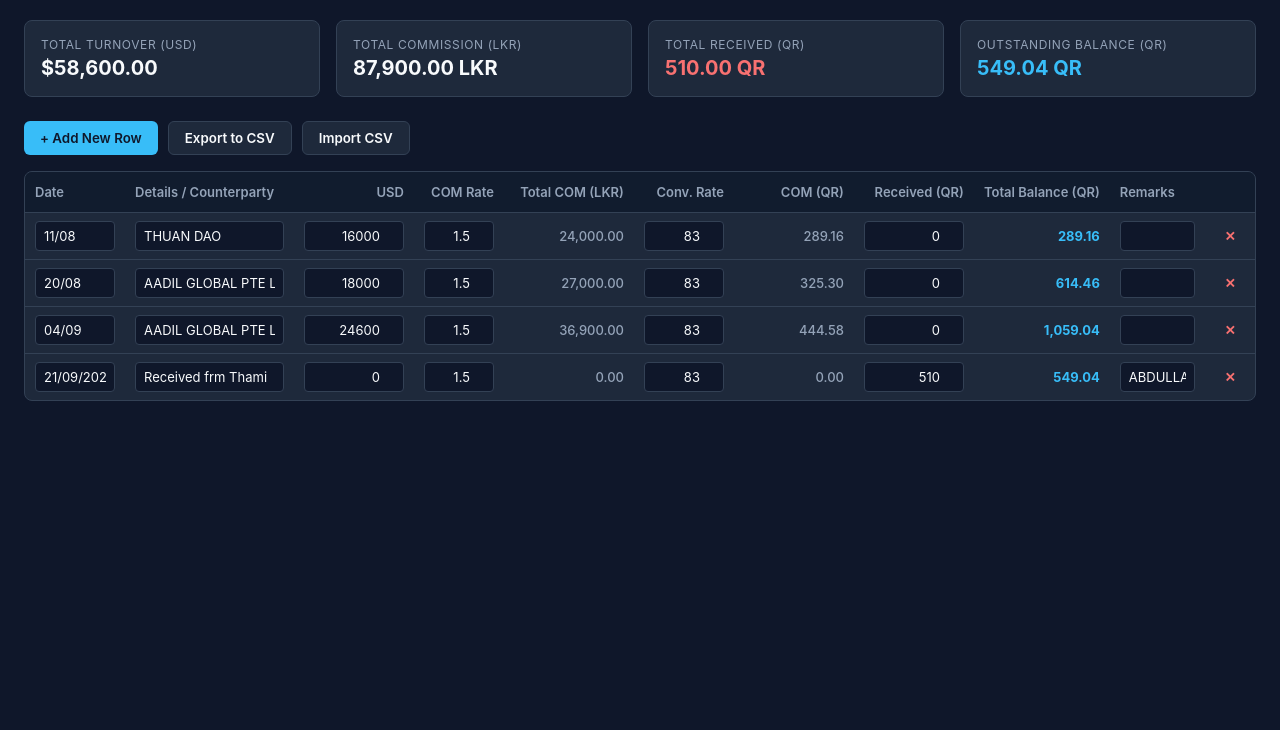
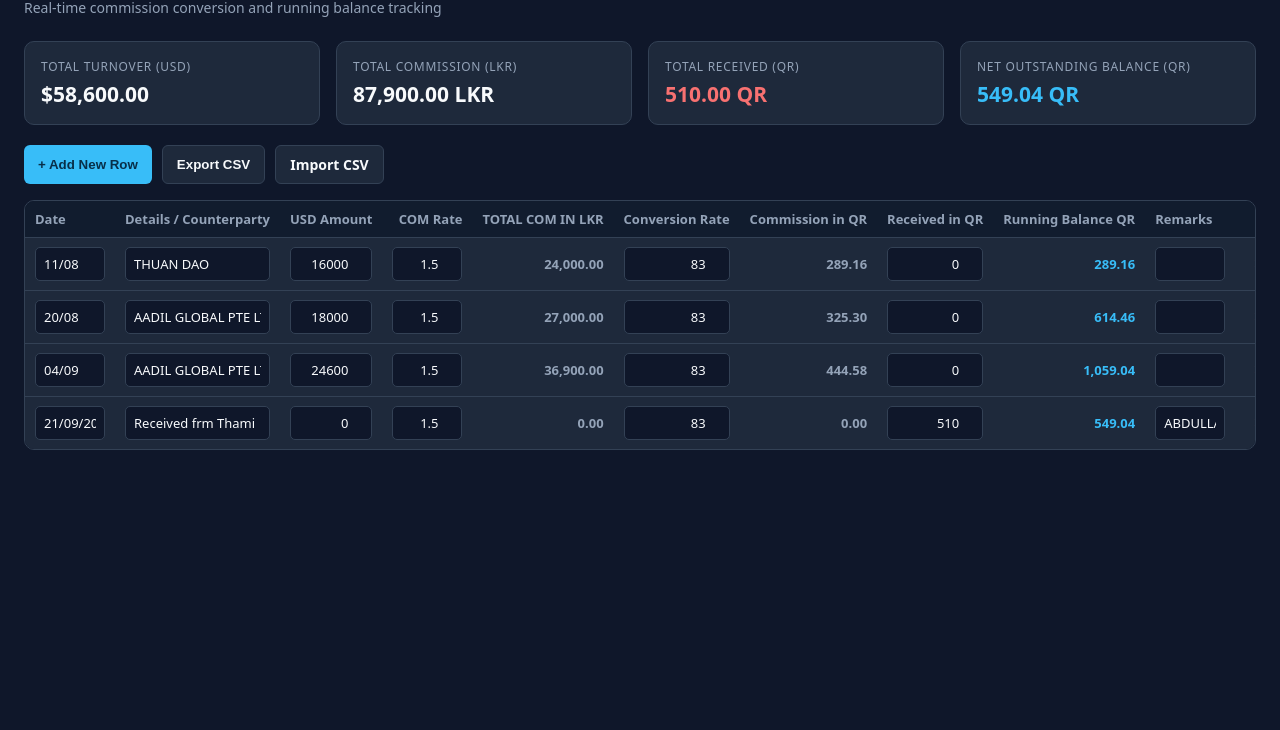
Before and after one commit to iMath-Mk/tt-accounts, a website: page index.html in a window 1280 px wide. Shown: the part 70-800 px from the top of the page. Drawn offline with Linux system fonts and the light colour scheme.

Commit message:
Build the complete embedded TT Accounts commission ledger web app

```diff
--- a/index.html
+++ b/index.html
@@ -1,384 +1,72 @@
-<!DOCTYPE html>
+<!doctype html>
 <html lang="en">
 <head>
-  <meta charset="UTF-8" />
-  <meta name="viewport" content="width=device-width, initial-scale=1.0" />
+  <meta charset="UTF-8">
+  <meta name="viewport" content="width=device-width, initial-scale=1">
   <title>TT Accounts & Commission Ledger</title>
   <style>
-    :root {
-      --bg: #0f172a;
-      --card-bg: #1e293b;
-      --border: #334155;
-      --primary: #38bdf8;
-      --primary-hover: #0ea5e9;
-      --text: #f8fafc;
-      --text-muted: #94a3b8;
-      --success: #34d399;
-      --danger: #f87171;
-    }
-
-    * {
-      box-sizing: border-box;
-      margin: 0;
-      padding: 0;
-      font-family: -apple-system, BlinkMacSystemFont, "Segoe UI", Roboto, Helvetica, Arial, sans-serif;
-    }
-
-    body {
-      background-color: var(--bg);
-      color: var(--text);
-      padding: 24px;
-      min-height: 100vh;
-    }
-
-    .container {
-      max-width: 1400px;
-      margin: 0 auto;
-    }
-
-    header {
-      display: flex;
-      justify-content: space-between;
-      align-items: center;
-      margin-bottom: 24px;
-      flex-wrap: wrap;
-      gap: 16px;
-    }
-
-    h1 {
-      font-size: 22px;
-      font-weight: 700;
-      color: var(--primary);
-    }
-
-    .stats-grid {
-      display: grid;
-      grid-template-columns: repeat(auto-fit, minmax(220px, 1fr));
-      gap: 16px;
-      margin-bottom: 24px;
-    }
-
-    .stat-card {
-      background-color: var(--card-bg);
-      border: 1px solid var(--border);
-      padding: 16px;
-      border-radius: 8px;
-    }
-
-    .stat-label {
-      font-size: 12px;
-      color: var(--text-muted);
-      text-transform: uppercase;
-      letter-spacing: 0.05em;
-      margin-bottom: 4px;
-    }
-
-    .stat-value {
-      font-size: 20px;
-      font-weight: 700;
-    }
-
-    .toolbar {
-      display: flex;
-      gap: 10px;
-      margin-bottom: 16px;
-      flex-wrap: wrap;
-    }
-
-    button {
-      background-color: var(--primary);
-      color: #0f172a;
-      font-weight: 600;
-      border: none;
-      padding: 8px 16px;
-      border-radius: 6px;
-      cursor: pointer;
-      transition: background 0.2s;
-    }
-
-    button:hover {
-      background-color: var(--primary-hover);
-    }
-
-    button.secondary {
-      background-color: var(--card-bg);
-      color: var(--text);
-      border: 1px solid var(--border);
-    }
-
-    button.secondary:hover {
-      background-color: var(--border);
-    }
-
-    button.danger {
-      background-color: transparent;
-      color: var(--danger);
-      padding: 4px 8px;
-    }
-
-    button.danger:hover {
-      background-color: rgba(248, 113, 113, 0.1);
-    }
-
-    .table-container {
-      background-color: var(--card-bg);
-      border: 1px solid var(--border);
-      border-radius: 8px;
-      overflow-x: auto;
-    }
-
-    table {
-      width: 100%;
-      border-collapse: collapse;
-      font-size: 13px;
-      text-align: left;
-    }
-
-    th {
-      background-color: #111c2e;
-      color: var(--text-muted);
-      font-weight: 600;
-      padding: 12px 10px;
-      border-bottom: 1px solid var(--border);
-      white-space: nowrap;
-    }
-
-    td {
-      padding: 8px 10px;
-      border-bottom: 1px solid var(--border);
-      vertical-align: middle;
-    }
-
-    tr:last-child td {
-      border-bottom: none;
-    }
-
-    input[type="text"],
-    input[type="number"] {
-      width: 100%;
-      background: #0f172a;
-      border: 1px solid var(--border);
-      color: var(--text);
-      padding: 6px 8px;
-      border-radius: 4px;
-      font-size: 13px;
-    }
-
-    input:focus {
-      outline: none;
-      border-color: var(--primary);
-    }
-
-    .num-col {
-      text-align: right;
-    }
-
-    .read-only {
-      color: var(--text-muted);
-      font-weight: 500;
-    }
-
-    .balance-col {
-      color: var(--primary);
-      font-weight: 700;
-    }
+    :root{color-scheme:dark;--bg:#0f172a;--panel:#1e293b;--panel2:#111c2e;--line:#334155;--text:#f8fafc;--muted:#94a3b8;--accent:#38bdf8;--accent2:#0ea5e9;--danger:#f87171}
+    *{box-sizing:border-box}body{margin:0;padding:24px;background:var(--bg);color:var(--text);font:14px system-ui,-apple-system,Segoe UI,Roboto,Arial,sans-serif}.container{max-width:1450px;margin:auto}
+    header{margin-bottom:24px}h1{margin:0;color:var(--accent);font-size:clamp(20px,3vw,28px)}header p{margin:6px 0 0;color:var(--muted)}
+    .stats{display:grid;grid-template-columns:repeat(4,minmax(0,1fr));gap:16px;margin-bottom:20px}.card,.table-wrap{background:var(--panel);border:1px solid var(--line);border-radius:10px}.card{padding:16px}.label{color:var(--muted);font-size:12px;text-transform:uppercase;letter-spacing:.06em}.value{font-size:21px;font-weight:700;margin-top:5px}.received{color:var(--danger)}.balance{color:var(--accent)}
+    .toolbar{display:flex;gap:10px;flex-wrap:wrap;margin-bottom:16px}button,.file-label{border:0;border-radius:6px;padding:9px 14px;background:var(--accent);color:#082f49;font-weight:700;cursor:pointer}button:hover,.file-label:hover{background:var(--accent2);color:#fff}.secondary,.file-label{background:var(--panel);border:1px solid var(--line);color:var(--text)}.file-label{display:inline-flex;align-items:center}.file-label input{display:none}
+    .table-wrap{overflow:auto}table{width:100%;min-width:1120px;border-collapse:collapse;text-align:left;font-size:13px}th{background:var(--panel2);color:var(--muted);font-weight:600;white-space:nowrap}th,td{padding:9px 10px;border-bottom:1px solid var(--line);vertical-align:middle}tr:last-child td{border-bottom:0}input{width:100%;min-width:70px;padding:7px 8px;border:1px solid var(--line);border-radius:5px;background:var(--bg);color:var(--text);font:inherit}input:focus{outline:2px solid var(--accent);outline-offset:-1px}.num{text-align:right}.readonly{color:var(--muted);font-weight:600;white-space:nowrap}.running{color:var(--accent);font-weight:700;white-space:nowrap}.delete{padding:4px 8px;background:transparent;color:var(--danger)}.delete:hover{background:#451a1a;color:#fecaca}.empty{text-align:center;color:var(--muted);padding:28px}
+    @media(max-width:800px){body{padding:14px}.stats{grid-template-columns:repeat(2,minmax(0,1fr));gap:10px}.card{padding:12px}.value{font-size:17px}header{margin-bottom:16px}}
+    @media(max-width:430px){.stats{grid-template-columns:1fr 1fr}.toolbar>*{flex:1;text-align:center;justify-content:center}}
   </style>
 </head>
 <body>
-  <div class="container">
-    <header>
-      <div>
-        <h1>TT Accounts & Commission Ledger</h1>
-        <p style="color: var(--text-muted); font-size: 13px;">Real-time automated conversion & running balance calculation</p>
+  <main class="container">
+    <header><h1>TT Accounts & Commission Ledger</h1><p>Real-time commission conversion and running balance tracking</p></header>
+    <section class="stats" aria-label="Ledger summary">
+      <div class="card"><div class="label">Total Turnover (USD)</div><div id="totalUsd" class="value">$0.00</div></div>
+      <div class="card"><div class="label">Total Commission (LKR)</div><div id="totalLkr" class="value">0.00 LKR</div></div>
+      <div class="card"><div class="label">Total Received (QR)</div><div id="totalReceived" class="value received">0.00 QR</div></div>
+      <div class="card"><div class="label">Net Outstanding Balance (QR)</div><div id="totalBalance" class="value balance">0.00 QR</div></div>
+    </section>
+    <div class="toolbar">
+      <button id="addRow" type="button">+ Add New Row</button>
+      <button id="exportCsv" class="secondary" type="button">Export CSV</button>
+      <label class="file-label">Import CSV<input id="importCsv" type="file" accept=".csv,text/csv"></label>
     </div>
-    </header>
-
-    <div class="stats-grid">
-      <div class="stat-card">
-        <div class="stat-label">Total Turnover (USD)</div>
-        <div class="stat-value" id="stat-usd">$0.00</div>
-      </div>
-      <div class="stat-card">
-        <div class="stat-label">Total Commission (LKR)</div>
-        <div class="stat-value" id="stat-lkr">0.00 LKR</div>
-      </div>
-      <div class="stat-card">
-        <div class="stat-label">Total Received (QR)</div>
-        <div class="stat-value" id="stat-rec" style="color: var(--danger);">0.00 QR</div>
-      </div>
-      <div class="stat-card">
-        <div class="stat-label">Outstanding Balance (QR)</div>
-        <div class="stat-value" id="stat-bal" style="color: var(--primary);">0.00 QR</div>
-      </div>
-    </div>
-
-    <div class="toolbar">
-      <button onclick="addRow()">+ Add New Row</button>
-      <button class="secondary" onclick="exportCSV()">Export to CSV</button>
-      <button class="secondary" onclick="document.getElementById('import-file').click()">Import CSV</button>
-      <input type="file" id="import-file" style="display: none;" accept=".csv" onchange="importCSV(event)">
-    </div>
-
-    <div class="table-container">
+    <div class="table-wrap">
       <table>
-        <thead>
-          <tr>
-            <th style="width: 100px;">Date</th>
-            <th>Details / Counterparty</th>
-            <th style="width: 120px;" class="num-col">USD</th>
-            <th style="width: 90px;" class="num-col">COM Rate</th>
-            <th style="width: 130px;" class="num-col">Total COM (LKR)</th>
-            <th style="width: 100px;" class="num-col">Conv. Rate</th>
-            <th style="width: 120px;" class="num-col">COM (QR)</th>
-            <th style="width: 120px;" class="num-col">Received (QR)</th>
-            <th style="width: 130px;" class="num-col">Total Balance (QR)</th>
-            <th>Remarks</th>
-            <th style="width: 50px;"></th>
-          </tr>
-        </thead>
-        <tbody id="ledger-body"></tbody>
+        <thead><tr><th>Date</th><th>Details / Counterparty</th><th class="num">USD Amount</th><th class="num">COM Rate</th><th class="num">TOTAL COM IN LKR</th><th class="num">Conversion Rate</th><th class="num">Commission in QR</th><th class="num">Received in QR</th><th class="num">Running Balance QR</th><th>Remarks</th><th aria-label="Actions"></th></tr></thead>
+        <tbody id="ledgerBody"></tbody>
       </table>
     </div>
-  </div>
-
+  </main>
 <script>
-    // Initial sample seeded from your sheet structure
-    let transactions = [
-      { date: "11/08", details: "THUAN DAO", usd: 16000, comRate: 1.5, convRate: 83.0, received: 0, remarks: "" },
-      { date: "20/08", details: "AADIL GLOBAL PTE LTD", usd: 18000, comRate: 1.5, convRate: 83.0, received: 0, remarks: "" },
-      { date: "04/09", details: "AADIL GLOBAL PTE LTD", usd: 24600, comRate: 1.5, convRate: 83.0, received: 0, remarks: "" },
-      { date: "21/09/2025", details: "Received frm Thami", usd: 0, comRate: 1.5, convRate: 83.0, received: 510, remarks: "ABDULLAH" }
+  const seed=[
+    {date:'11/08',details:'THUAN DAO',usd:16000,comRate:1.5,conversionRate:83,received:0,remarks:''},
+    {date:'20/08',details:'AADIL GLOBAL PTE LTD',usd:18000,comRate:1.5,conversionRate:83,received:0,remarks:''},
+    {date:'04/09',details:'AADIL GLOBAL PTE LTD',usd:24600,comRate:1.5,conversionRate:83,received:0,remarks:''},
+    {date:'21/09/2025',details:'Received frm Thami',usd:0,comRate:1.5,conversionRate:83,received:510,remarks:'ABDULLAH'}
   ];
-
-    function fmt(num, decimals = 2) {
-      return (Number(num) || 0).toLocaleString("en-US", {
-        minimumFractionDigits: decimals,
-        maximumFractionDigits: decimals
+  let rows=seed.map(x=>({...x}));
+  const body=document.getElementById('ledgerBody');
+  const n=v=>{const x=Number.parseFloat(v);return Number.isFinite(x)?x:0};
+  const money=(v,d=2)=>n(v).toLocaleString('en-US',{minimumFractionDigits:d,maximumFractionDigits:d});
+  const escapeHtml=s=>String(s??'').replace(/[&<>"']/g,c=>({'&':'&amp;','<':'&lt;','>':'&gt;','"':'&quot;',"'":'&#39;'}[c]));
+  function recalculate(){
+    let balance=0,usdTotal=0,lkrTotal=0,receivedTotal=0; body.innerHTML='';
+    rows.forEach((r,i)=>{
+      const usd=n(r.usd), rate=n(r.comRate), conversion=n(r.conversionRate)||1, received=n(r.received);
+      const lkr=usd*rate, commission=conversion>0?lkr/conversion:0; balance+=commission-received; usdTotal+=usd; lkrTotal+=lkr; receivedTotal+=received;
+      const tr=document.createElement('tr');
+      tr.innerHTML=`<td><input data-i="${i}" data-field="date" type="text" value="${escapeHtml(r.date)}"></td><td><input data-i="${i}" data-field="details" type="text" value="${escapeHtml(r.details)}"></td><td><input data-i="${i}" data-field="usd" class="num" type="number" step="any" value="${r.usd}"></td><td><input data-i="${i}" data-field="comRate" class="num" type="number" step="any" value="${r.comRate}"></td><td class="num readonly">${money(lkr)}</td><td><input data-i="${i}" data-field="conversionRate" class="num" type="number" step="any" value="${r.conversionRate}"></td><td class="num readonly">${money(commission)}</td><td><input data-i="${i}" data-field="received" class="num" type="number" step="any" value="${r.received}"></td><td class="num running">${money(balance)}</td><td><input data-i="${i}" data-field="remarks" type="text" value="${escapeHtml(r.remarks)}"></td><td><button class="delete" data-delete="${i}" type="button" title="Delete row">✕</button></td>`;
+      body.appendChild(tr);
     });
+    if(!rows.length) body.innerHTML='<tr><td class="empty" colspan="11">No ledger rows. Select “Add New Row” to begin.</td></tr>';
+    document.getElementById('totalUsd').textContent='$'+money(usdTotal); document.getElementById('totalLkr').textContent=money(lkrTotal)+' LKR'; document.getElementById('totalReceived').textContent=money(receivedTotal)+' QR'; document.getElementById('totalBalance').textContent=money(balance)+' QR';
   }
-
-    function recalculate() {
-      let runningBalance = 0;
-      let sumUsd = 0;
-      let sumLkr = 0;
-      let sumRec = 0;
-
-      const tbody = document.getElementById("ledger-body");
-      tbody.innerHTML = "";
-
-      transactions.forEach((tx, index) => {
-        const usd = parseFloat(tx.usd) || 0;
-        const comRate = parseFloat(tx.comRate) || 0;
-        const convRate = parseFloat(tx.convRate) || 1;
-        const received = parseFloat(tx.received) || 0;
-
-        const comLkr = usd * comRate;
-        const comQr = convRate > 0 ? (comLkr / convRate) : 0;
-        runningBalance += comQr - received;
-
-        sumUsd += usd;
-        sumLkr += comLkr;
-        sumRec += received;
-
-        const row = document.createElement("tr");
-        row.innerHTML = `
-          <td><input type="text" value="${tx.date || ''}" onchange="updateField(${index}, 'date', this.value)"></td>
-          <td><input type="text" value="${tx.details || ''}" onchange="updateField(${index}, 'details', this.value)"></td>
-          <td><input type="number" step="any" class="num-col" value="${tx.usd || 0}" oninput="updateField(${index}, 'usd', this.value)"></td>
-          <td><input type="number" step="any" class="num-col" value="${tx.comRate || 0}" oninput="updateField(${index}, 'comRate', this.value)"></td>
-          <td class="num-col read-only">${fmt(comLkr)}</td>
-          <td><input type="number" step="any" class="num-col" value="${tx.convRate || 0}" oninput="updateField(${index}, 'convRate', this.value)"></td>
-          <td class="num-col read-only">${fmt(comQr)}</td>
-          <td><input type="number" step="any" class="num-col" value="${tx.received || 0}" oninput="updateField(${index}, 'received', this.value)"></td>
-          <td class="num-col balance-col">${fmt(runningBalance)}</td>
-          <td><input type="text" value="${tx.remarks || ''}" onchange="updateField(${index}, 'remarks', this.value)"></td>
-          <td style="text-align: center;"><button class="danger" title="Delete" onclick="deleteRow(${index})">✕</button></td>
-        `;
-        tbody.appendChild(row);
-      });
-
-      document.getElementById("stat-usd").textContent = `$${fmt(sumUsd)}`;
-      document.getElementById("stat-lkr").textContent = `${fmt(sumLkr)} LKR`;
-      document.getElementById("stat-rec").textContent = `${fmt(sumRec)} QR`;
-      document.getElementById("stat-bal").textContent = `${fmt(runningBalance)} QR`;
-    }
-
-    function updateField(index, field, value) {
-      if (['usd', 'comRate', 'convRate', 'received'].includes(field)) {
-        transactions[index][field] = parseFloat(value) || 0;
-      } else {
-        transactions[index][field] = value;
-      }
-      recalculate();
-    }
-
-    function addRow() {
-      transactions.push({
-        date: new Date().toLocaleDateString("en-GB", { day: "2-digit", month: "2-digit" }),
-        details: "",
-        usd: 0,
-        comRate: 1.5,
-        convRate: 83.0,
-        received: 0,
-        remarks: ""
-      });
-      recalculate();
-    }
-
-    function deleteRow(index) {
-      transactions.splice(index, 1);
-      recalculate();
-    }
-
-    function exportCSV() {
-      let csv = "Date,Details,USD,COM Rate,TOTAL COM IN LKR,CONVERSION RATE,COMMISSION IN QR,RECEIVED,TOTAL IN QR,REMARKS\n";
-      let runningBalance = 0;
-      transactions.forEach(tx => {
-        const comLkr = (tx.usd || 0) * (tx.comRate || 0);
-        const comQr = tx.convRate ? (comLkr / tx.convRate) : 0;
-        runningBalance += comQr - (tx.received || 0);
-        csv += `"${tx.date}","${tx.details}",${tx.usd},${tx.comRate},${comLkr.toFixed(2)},${tx.convRate},${comQr.toFixed(2)},${tx.received},${runningBalance.toFixed(2)},"${tx.remarks}"\n`;
-      });
-      const blob = new Blob([csv], { type: "text/csv" });
-      const url = URL.createObjectURL(blob);
-      const a = document.createElement("a");
-      a.href = url;
-      a.download = "TT_Accounts_Export.csv";
-      a.click();
-      URL.revokeObjectURL(url);
-    }
-
-    function importCSV(event) {
-      const file = event.target.files[0];
-      if (!file) return;
-      const reader = new FileReader();
-      reader.onload = function(e) {
-        const lines = e.target.result.split("\n");
-        const newTx = [];
-        for (let i = 1; i < lines.length; i++) {
-          const line = lines[i].trim();
-          if (!line) continue;
-          const cols = line.split(",").map(c => c.replace(/^"|"$/g, '').trim());
-          if (cols.length >= 8) {
-            newTx.push({
-              date: cols[0] || "",
-              details: cols[1] || "",
-              usd: parseFloat(cols[2]) || 0,
-              comRate: parseFloat(cols[3]) || 1.5,
-              convRate: parseFloat(cols[5]) || 83.0,
-              received: parseFloat(cols[7]) || 0,
-              remarks: cols[9] || ""
-            });
-          }
-        }
-        if (newTx.length > 0) {
-          transactions = newTx;
-          recalculate();
-        }
-      };
-      reader.readAsText(file);
-    }
-
+  body.addEventListener('input',e=>{const el=e.target;if(!el.dataset.field)return;const i=Number(el.dataset.i);rows[i][el.dataset.field]=el.type==='number'?n(el.value):el.value;recalculate();const inputs=body.querySelectorAll(`[data-i="${i}"]`);const focus=[...inputs].find(x=>x.dataset.field===el.dataset.field);if(focus){focus.focus();focus.setSelectionRange?.(focus.value.length,focus.value.length)}});
+  body.addEventListener('click',e=>{const button=e.target.closest('[data-delete]');if(button){rows.splice(Number(button.dataset.delete),1);recalculate()}});
+  document.getElementById('addRow').addEventListener('click',()=>{rows.push({date:new Date().toLocaleDateString('en-GB',{day:'2-digit',month:'2-digit'}),details:'',usd:0,comRate:1.5,conversionRate:83,received:0,remarks:''});recalculate()});
+  function csvCell(v){return '"'+String(v??'').replace(/"/g,'""')+'"'}
+  document.getElementById('exportCsv').addEventListener('click',()=>{let balance=0;const out=[['Date','Details / Counterparty','USD Amount','COM Rate','TOTAL COM IN LKR','Conversion Rate','Commission in QR','Received in QR','Running Balance QR','Remarks'].map(csvCell).join(',')];rows.forEach(r=>{const usd=n(r.usd),rate=n(r.comRate),conversion=n(r.conversionRate)||1,received=n(r.received),lkr=usd*rate,commission=conversion>0?lkr/conversion:0;balance+=commission-received;out.push([r.date,r.details,usd,rate,lkr.toFixed(2),conversion,commission.toFixed(2),received,balance.toFixed(2),r.remarks].map(csvCell).join(','))});const a=document.createElement('a');a.href=URL.createObjectURL(new Blob([out.join('\n')],{type:'text/csv;charset=utf-8'}));a.download='TT_Accounts_Export.csv';a.click();setTimeout(()=>URL.revokeObjectURL(a.href),0)});
+  function parseCsv(line){const result=[];let value='',quoted=false;for(let i=0;i<line.length;i++){const c=line[i];if(c==='"'&&line[i+1]==='"'&&quoted){value+='"';i++}else if(c==='"'){quoted=!quoted}else if(c===','&&!quoted){result.push(value);value=''}else value+=c}result.push(value);return result}
+  document.getElementById('importCsv').addEventListener('change',e=>{const file=e.target.files[0];if(!file)return;const reader=new FileReader();reader.onload=()=>{const lines=String(reader.result).split(/\r?\n/).filter(x=>x.trim());const imported=lines.slice(1).map(parseCsv).filter(c=>c.length>=8).map(c=>({date:c[0],details:c[1],usd:n(c[2]),comRate:n(c[3])||1.5,conversionRate:n(c[5])||83,received:n(c[7]),remarks:c[9]||''}));if(imported.length){rows=imported;recalculate()}e.target.value=''};reader.readAsText(file)});
   recalculate();
 </script>
 </body>
```
Lines whose indentation alone changed are shown as unchanged.
